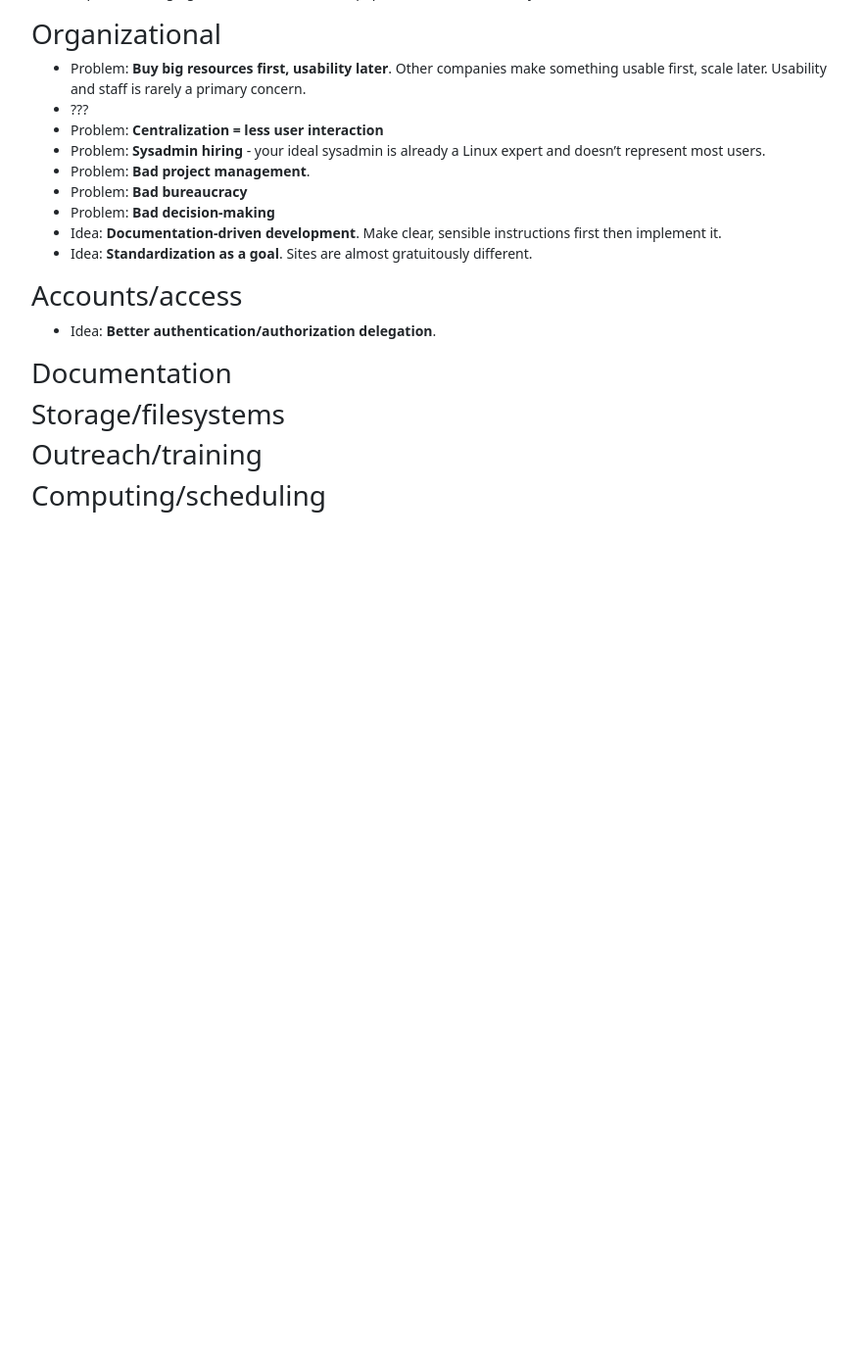
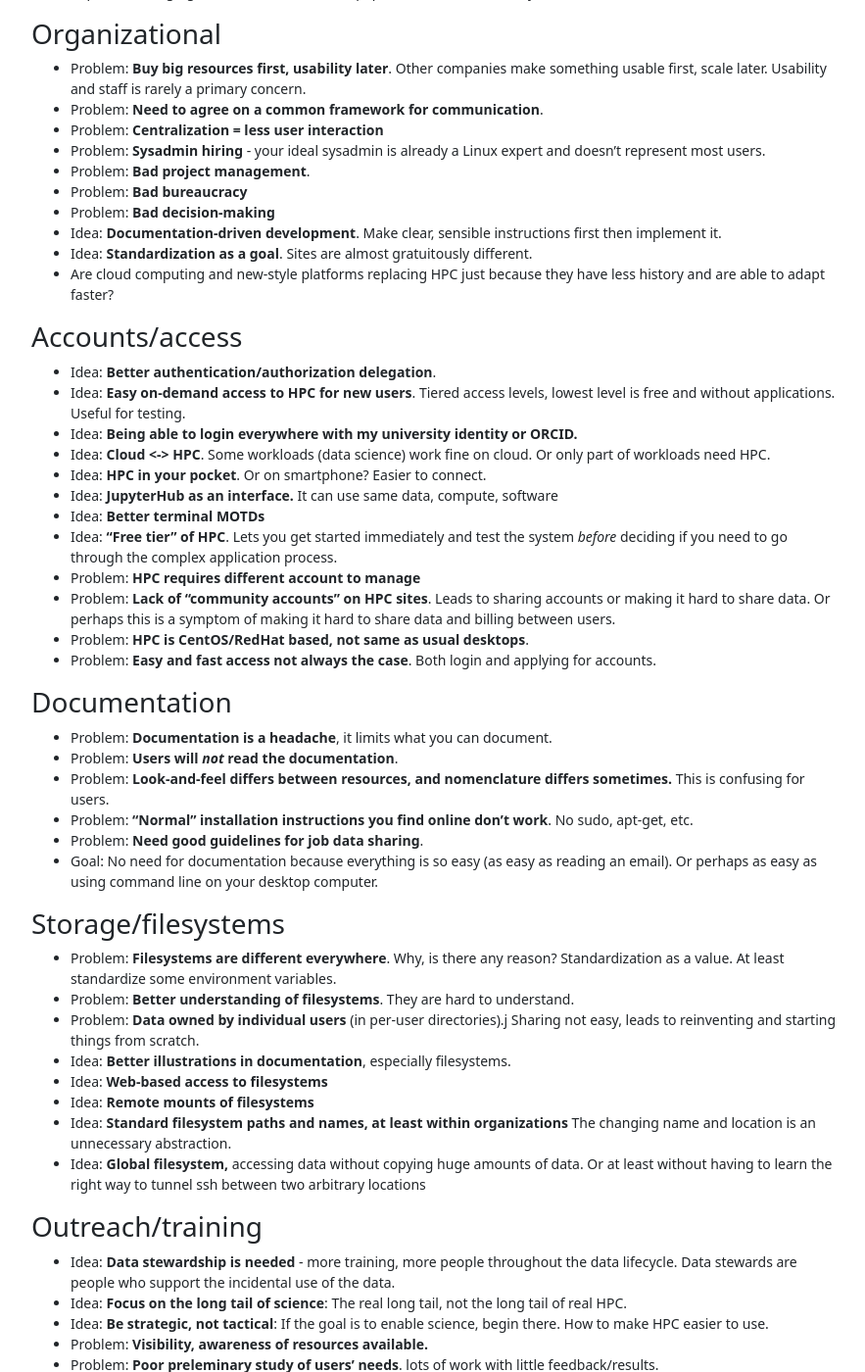
Before and after one commit to NordicHPC/nordichpc.github.io, a Jekyll site: the page built from 2019-05-15-neic.md, in a window 1280 px wide and 1400 px high, scrolled down 845 px. Shown: the whole window at 98% size, without its empty margins (338-1221 px from the left). Built offline with Jekyll 4.4.1, drawn with Linux system fonts in a browser that asks for light colours; nearby versions of some CDN libraries; before the commit the page ends 1475 px from its top, so only the background shows below that; some of the changed text lies outside the part shown.

Commit message:
Add all notes from the workshop boards

```diff
--- a/2019-05-15-neic.md
+++ b/2019-05-15-neic.md
@@ -66,7 +66,7 @@ what the most common papercuts are and how they could be resolved.
 
 ### Organizational
 * Problem: **Buy big resources first, usability later**.  Other companies make something usable first, scale later.  Usability and staff is rarely a primary concern.
-* ???
+* Problem: **Need to agree on a common framework for communication**.
 * Problem: **Centralization = less user interaction**
 * Problem: **Sysadmin hiring** - your ideal sysadmin is already a Linux expert and doesn't represent most users.
 * Problem: **Bad project management**.
@@ -74,23 +74,108 @@ what the most common papercuts are and how they could be resolved.
 * Problem: **Bad decision-making**
 * Idea: **Documentation-driven development**.  Make clear, sensible instructions first then implement it.
 * Idea: **Standardization as a goal**.  Sites are almost gratuitously different.
+* Are cloud computing and new-style platforms replacing HPC just
+  because they have less history and are able to adapt faster?
 
 
 ### Accounts/access
 
 * Idea: **Better authentication/authorization delegation**.
+* Idea: **Easy on-demand access to HPC for new users**.  Tiered access
+  levels, lowest level is free and without applications.  Useful for testing.
+* Idea: **Being able to login everywhere with my university identity
+  or ORCID.**
+* Idea: **Cloud <-> HPC**.  Some workloads (data science) work fine on
+  cloud.  Or only part of workloads need HPC.
+* Idea: **HPC in your pocket**.  Or on smartphone?  Easier to connect.
+* Idea: **JupyterHub as an interface.**  It can use same data,
+  compute, software
+* Idea: **Better terminal MOTDs**
+* Idea: **"Free tier" of HPC**.  Lets you get started immediately and
+  test the system *before* deciding if you need to go through the
+  complex application process.
+* Problem: **HPC requires different account to manage**
+* Problem: **Lack of "community accounts" on HPC sites**.  Leads to
+  sharing accounts or making it hard to share data.  Or perhaps this
+  is a symptom of making it hard to share data and billing between
+  users.
+* Problem: **HPC is CentOS/RedHat based, not same as usual desktops**.
+* Problem: **Easy and fast access not always the case**.  Both login
+  and applying for accounts.
 
 
 ### Documentation
-
+* Problem: **Documentation is a headache**, it limits what you can
+  document.
+* Problem: **Users will *not* read the documentation**.
+* Problem: **Look-and-feel differs between resources, and nomenclature
+  differs sometimes.**  This is confusing for users.
+* Problem: **"Normal" installation instructions you find online don't
+  work**.  No sudo, apt-get, etc.
+* Problem: **Need good guidelines for job data sharing**.
+* Goal: No need for documentation because everything is so easy (as
+  easy as reading an email).  Or perhaps as easy as using command line
+  on your desktop computer.
 
 
 ### Storage/filesystems
-
+* Problem: **Filesystems are different everywhere**.  Why, is there
+  any reason?  Standardization as a value.  At least standardize some
+  environment variables.
+* Problem: **Better understanding of filesystems**.  They are hard to
+  understand.
+* Problem: **Data owned by individual users** (in per-user
+  directories).j  Sharing not easy, leads to reinventing and starting
+  things from scratch.
+* Idea: **Better illustrations in documentation**, especially
+  filesystems.
+* Idea: **Web-based access to filesystems**
+* Idea: **Remote mounts of filesystems**
+* Idea: **Standard filesystem paths and names, at least within
+  organizations** The changing name and location is an unnecessary
+  abstraction.
+* Idea: **Global filesystem,** accessing data without copying huge amounts
+  of data.  Or at least without having to learn the right way to
+  tunnel ssh between two arbitrary locations
 
 
 ### Outreach/training
 
+* Idea: **Data stewardship is needed** - more training, more people throughout
+  the data lifecycle.  Data stewards are people who support the
+  incidental use of the data.
+* Idea: **Focus on the long tail of science**: The real long tail, not
+  the long tail of real HPC.
+* Idea: **Be strategic, not tactical**: If the goal is to enable
+  science, begin there.  How to make HPC easier to use.
+* Problem: **Visibility, awareness of resources available.**
+* Problem: **Poor preleminary study of users' needs**.  lots of work
+  with little feedback/results.
 
 
 ### Computing/scheduling
+* Lightweight computing is getting more common
+* Ability to extend job once (self-service or automatically) for free
+  would prevent wasted resources.  Some site already has this
+  available.
+* Problem: **subtasks**.  There are too many subtastks which are out
+  of our control.  We need to aim for a unified approach and combined
+  team.
+* Problem: **testing/debugging must go through queue**.  It lasts only
+  one or two minutes, why do we have to use the queue for this?
+* Problem: **opaque queuing system**.  Why is my job prioritized like
+  this, can you change it for me?
+* Problem: **efficient resource use is an important task**.
+* Problem: **threads, core, processes**: abstraction is needed, this
+  is too far from day to day life.
+* Idea: Have enough resources
+* Idea: **tools for precisely, dynamically estimating job runtime**.  Or
+  just better tools for estimating needed resources period.
+* Idea: **run singularity/docker containers**
+* Idea: **encourage interactive computation more for new users**.
+* Idea: **More powerful login nodes so interactive jobs can be done
+  here**.  Note: CSC has a system for sending ssh directly to a Slurm
+  node to emulate this.
+* Idea: **Default options that just work**, more effort on inferring
+  default options.  Ideally only specify time/mem/CPUs/GPUs needed.
+* Idea: **Encapsulation, users think about 100% science only**
```
